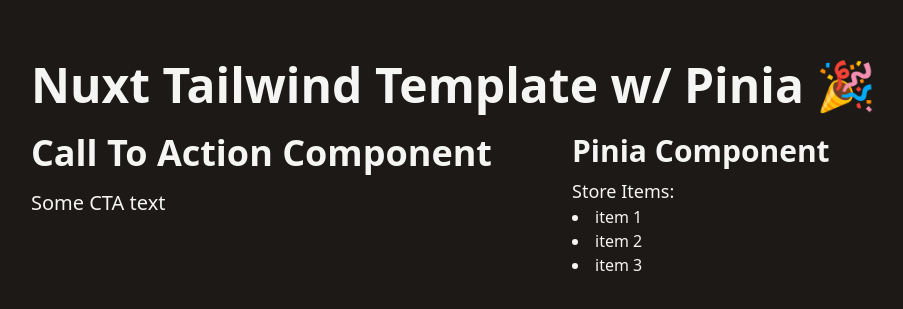
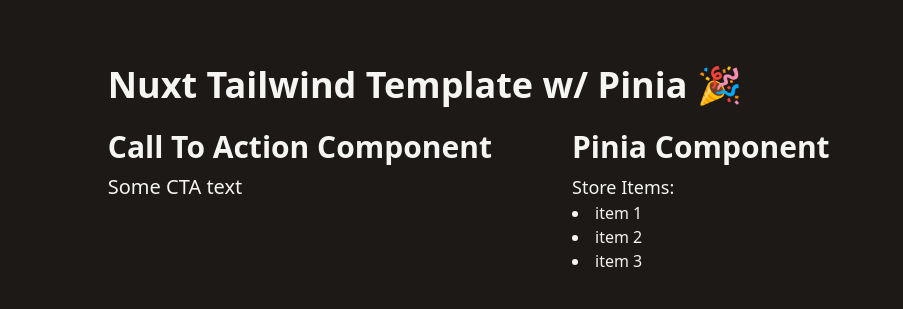
Before and after one commit to michaelsynan/Nuxt-Tailwind-Template, a Nuxt app: page / in a window 1280 px wide. Shown: the part 235-544 px from the top of the page, without its empty margins (108-1011 px from the left). Built offline with nearby package versions, Linux system fonts and the light colour scheme.

Commit message:
Update css

```diff
--- a/components/CallToAction.vue
+++ b/components/CallToAction.vue
@@ -2,9 +2,9 @@
 
 <template>
   <div>
-    <h1>
+    <h2>
       Call To Action Component
-    </h1>
+    </h2>
     <div class="text-xl">
       Some CTA text
     </div>
--- a/pages/index.vue
+++ b/pages/index.vue
@@ -1,10 +1,10 @@
 <script lang="ts" setup></script>
 
 <template>
-  <div class="flex h-screen justify-center items-center">
-    <div class="grid grid-cols-2 gap-x-20">
+  <div class="flex h-screen justify-center items-center px-4">
+    <div class="grid grid-cols-2 gap-x-10 md:gap-x-20">
       <div class="col-span-2">
-        <h1 class="text-5xl font-bold">Nuxt Tailwind Template w/ Pinia 🎉</h1>
+        <h1>Nuxt Tailwind Template w/ Pinia 🎉</h1>
       </div>
       <div class="col-span-1">
         <CallToAction />
```
